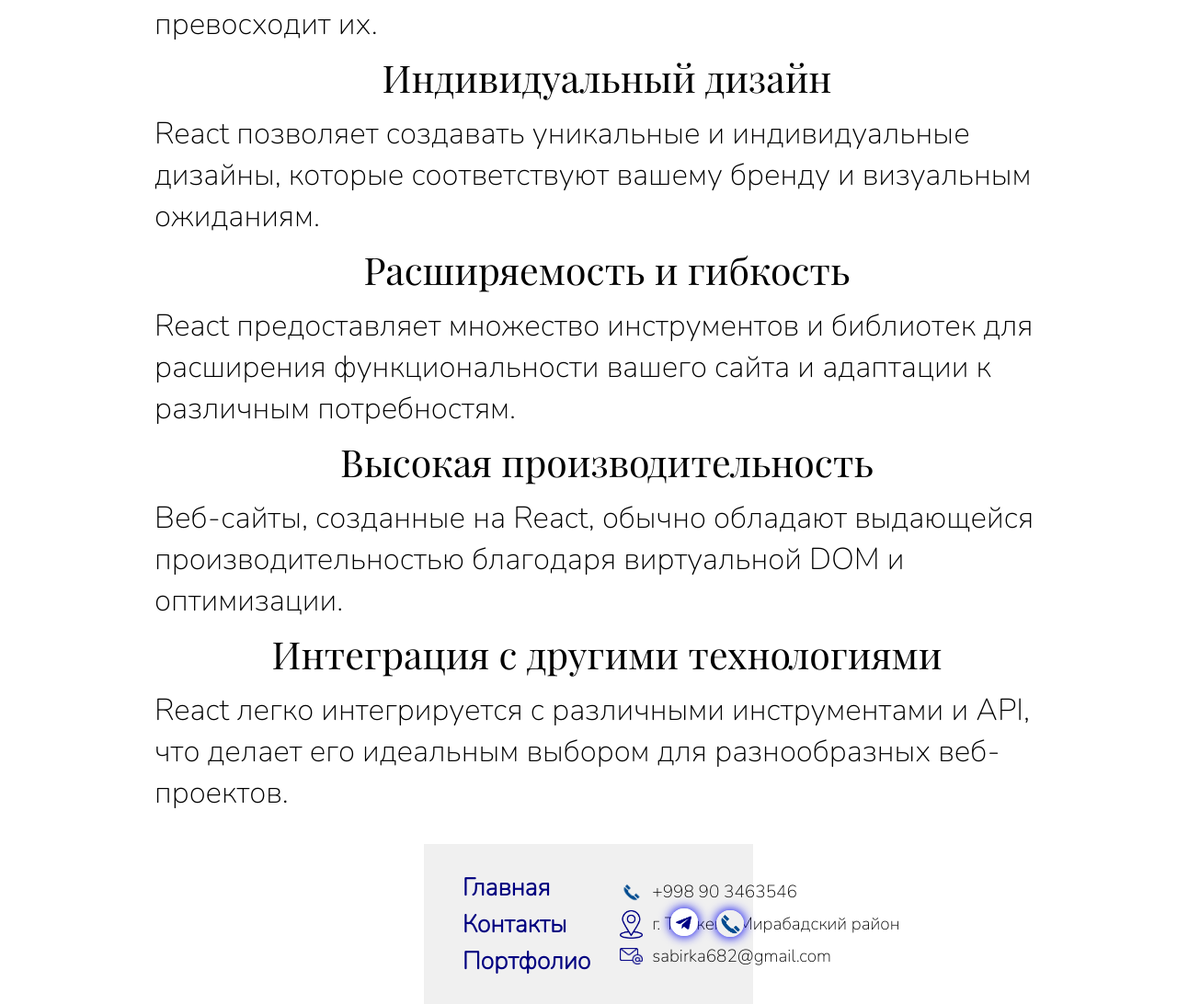
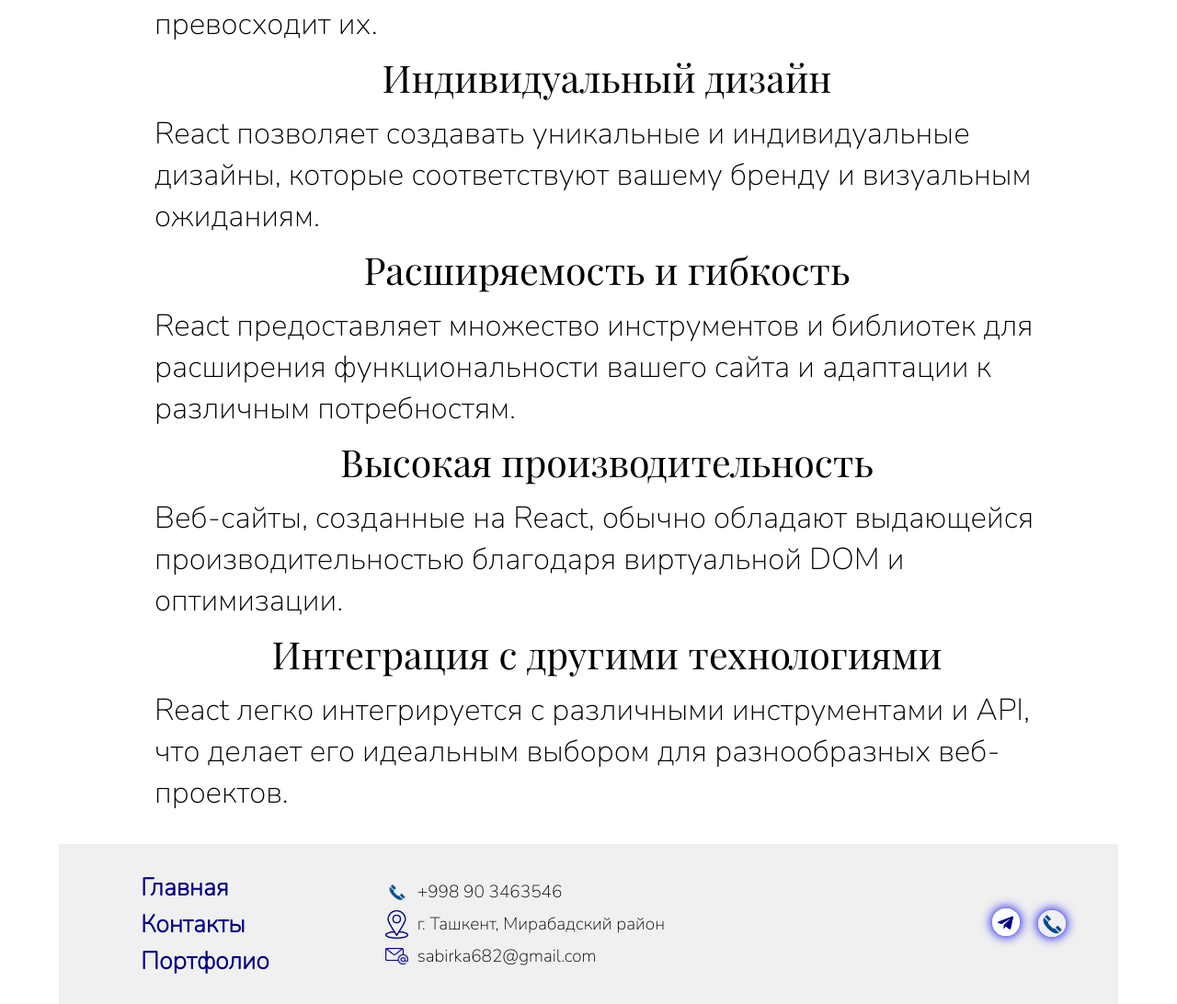
Before and after one commit to V-N-Sabir/create_development, a React (Create React App) app: page / in a window 1280 px wide. Shown: the part 1355-2447 px from the top of the page at 92% size. Built offline with nearby package versions, Linux system fonts and the light colour scheme.

Commit message:
adiptiv fotter

```diff
--- a/src/App.css
+++ b/src/App.css
@@ -32,6 +32,7 @@
 
 .main_footer {
   grid-area: main_footer;
+  width: 90vw;
   margin: auto;
 }
 
```
